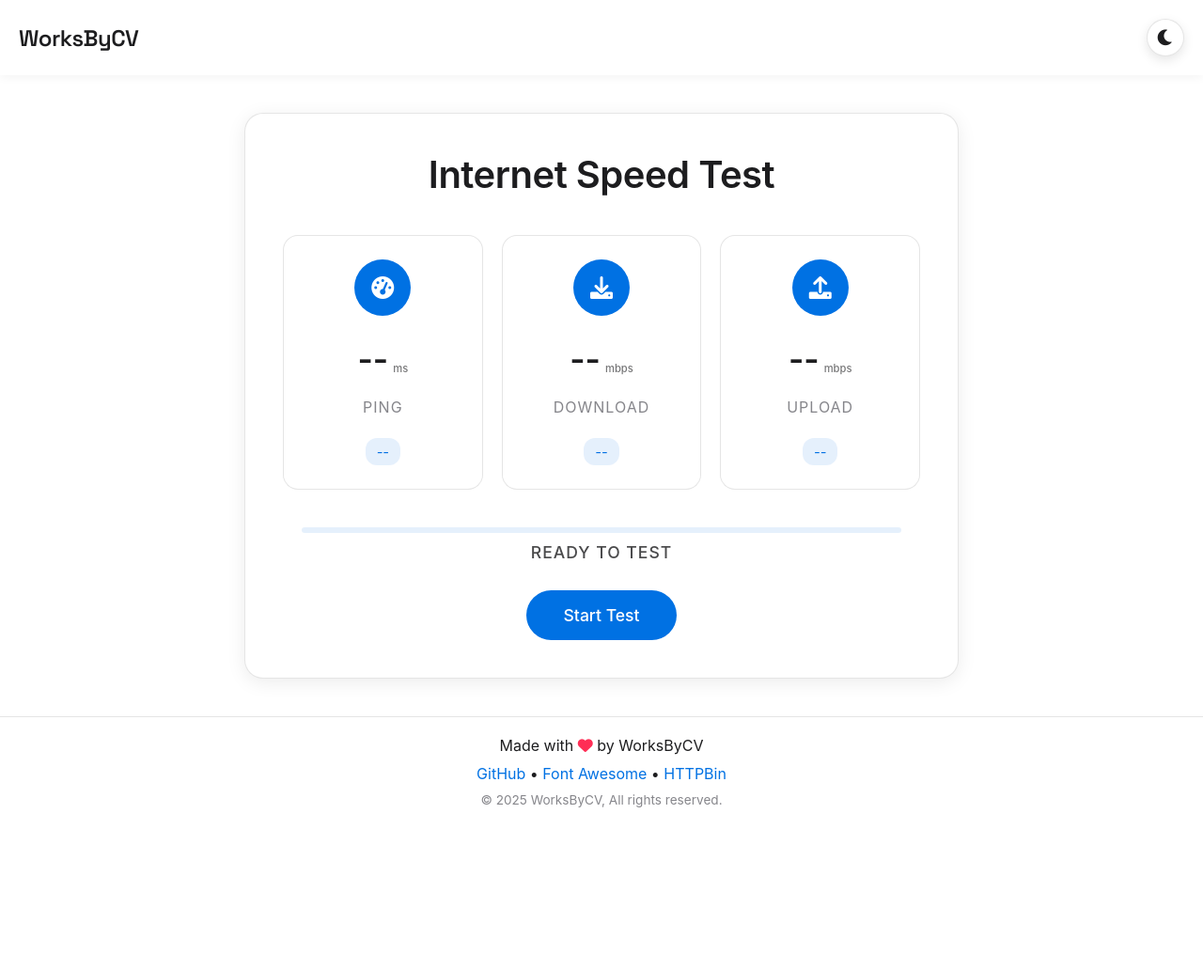
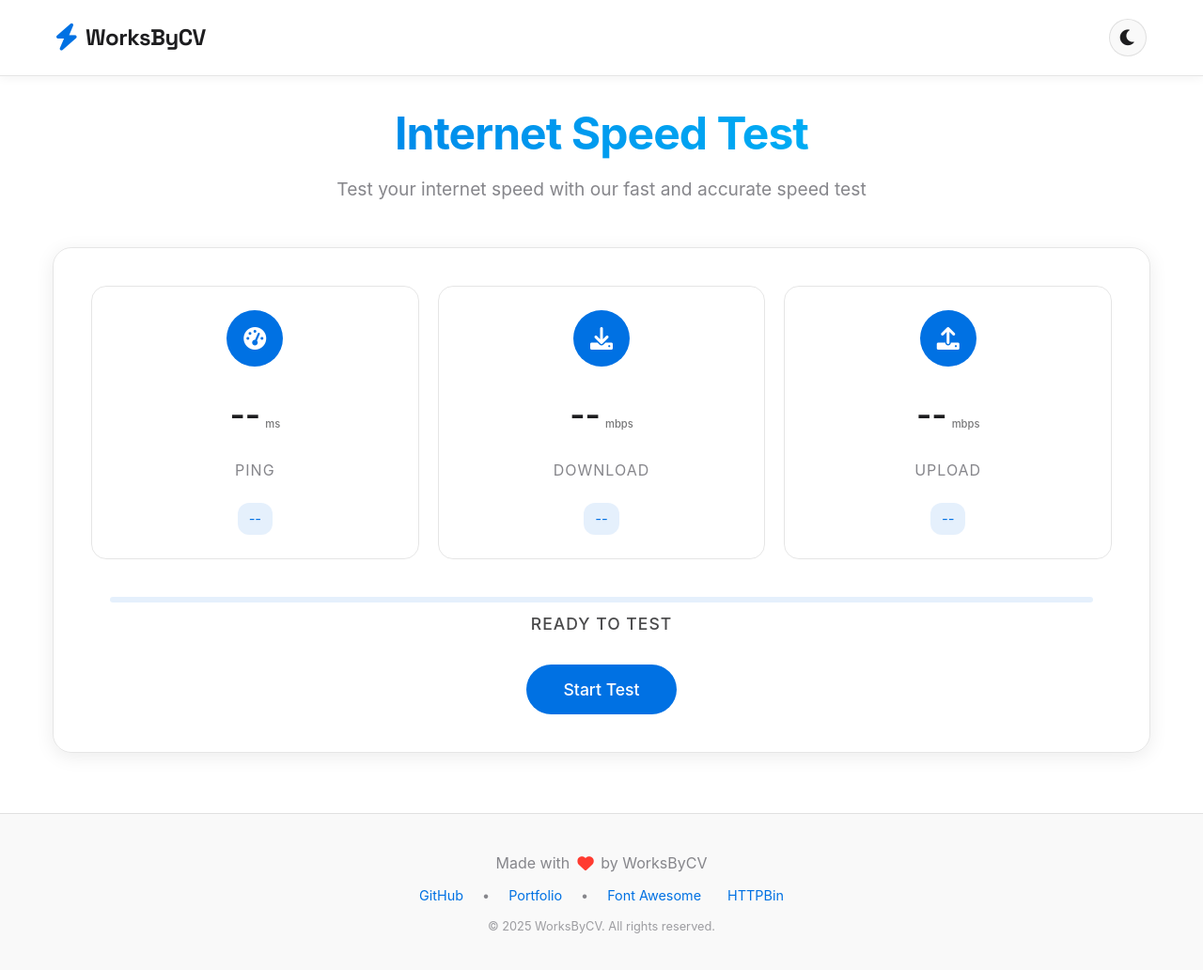
Before and after one commit to VedhanshReddy/speedcheckcv, a plain HTML site: page index.html in a window 1280 px wide. Shown: the whole page at 94% size. Before the commit the page ends 889 px from the top, so only its background shows below. Drawn offline with Linux system fonts and the light colour scheme; a web font is replaced by a local one.

Commit message:
Add files via upload

```diff
--- a/index.html
+++ b/index.html
@@ -10,15 +10,27 @@
 </head>
 <body>
     <header class="site-header">
-        <a href="https://worksbycv.com" class="header-logo">WorksByCV</a>
-        <div class="theme-toggle">
-            <i class="fas fa-moon"></i>
+        <div class="header-content">
+                        <a href="https://worksbycv.com" class="header-logo">
+                <i class="fas fa-bolt"></i>
+                WorksByCV
+            </a>
+            <button id="theme-toggle" class="theme-toggle" aria-label="Toggle theme">
+                <i class="fas fa-moon moon-icon"></i>
+                <i class="fas fa-sun sun-icon"></i>
+            </button>
         </div>
     </header>
 
+    <main class="container">
+        <div class="page-header">
+            <h1>Internet Speed Test</h1>
+            <p class="subtitle">Test your internet speed with our fast and accurate speed test</p>
+        </div>
+    </main>
+
     <div class="container">
         <div class="card">
-            <h1>Internet Speed Test</h1>
             <div class="speed-display">
                 <div class="speed-item">
                     <div class="speed-icon">
@@ -64,11 +76,13 @@
         <div class="footer-content">
             <p>Made with <i class="fas fa-heart"></i> by WorksByCV</p>
             <p class="credits">
-                <a href="https://github.com/VedhanshReddy/speedcheckcv" target="_blank">GitHub</a> •
-                <a href="https://fontawesome.com" target="_blank">Font Awesome</a> •
-                <a href="https://httpbin.org" target="_blank">HTTPBin</a>
+                <a href="https://github.com/VedhanshReddy" target="_blank" rel="noopener">GitHub</a> •
+                <a href="https://worksbycv.com" target="_blank" rel="noopener">Portfolio</a> •
+                <a href="https://fontawesome.com" target="_blank" rel="noopener">Font Awesome</a>
+                <a href="https://httpbin.org" target="_blank" rel="noopener">HTTPBin</a>
+
             </p>
-            <p class="small-text">© 2025 WorksByCV, All rights reserved.</p>
+            <p class="small-text">© 2025 WorksByCV. All rights reserved.</p>
         </div>
     </footer>
 
--- a/script.js
+++ b/script.js
@@ -1,29 +1,39 @@
 document.addEventListener('DOMContentLoaded', () => {
     const startButton = document.getElementById('startTest');
-    const downloadSpeed = document.getElementById('download-speed');
-    const uploadSpeed = document.getElementById('upload-speed');
-    const ping = document.getElementById('ping');
     const progressFill = document.querySelector('.progress-fill');
     const statusText = document.getElementById('status-text');
-    const themeToggle = document.querySelector('.theme-toggle');
+    const themeToggle = document.getElementById('theme-toggle');
+    const prefersDarkScheme = window.matchMedia('(prefers-color-scheme: dark)');
     const themeIcon = themeToggle.querySelector('i');
 
     // Theme handling
-    const savedTheme = localStorage.getItem('theme') || 'light';
-    document.documentElement.setAttribute('data-theme', savedTheme);
-    updateThemeIcon(savedTheme);
+    function initializeTheme() {
+        const savedTheme = localStorage.getItem('theme');
+        if (savedTheme) {
+            document.body.dataset.theme = savedTheme;
+        } else {
+            document.body.dataset.theme = prefersDarkScheme.matches ? 'dark' : 'light';
+        }
+    }
 
-    themeToggle.addEventListener('click', () => {
-        const currentTheme = document.documentElement.getAttribute('data-theme');
+    // Toggle theme
+    function toggleTheme() {
+        const currentTheme = document.body.dataset.theme;
         const newTheme = currentTheme === 'light' ? 'dark' : 'light';
-        document.documentElement.setAttribute('data-theme', newTheme);
+        document.body.dataset.theme = newTheme;
         localStorage.setItem('theme', newTheme);
-        updateThemeIcon(newTheme);
+    }
+
+    // Event listeners for theme
+    themeToggle.addEventListener('click', toggleTheme);
+    prefersDarkScheme.addEventListener('change', (e) => {
+        if (!localStorage.getItem('theme')) {
+            document.body.dataset.theme = e.matches ? 'dark' : 'light';
+        }
     });
 
-    function updateThemeIcon(theme) {
-        themeIcon.className = theme === 'light' ? 'fas fa-moon' : 'fas fa-sun';
-    }
+    // Initialize theme on load
+    initializeTheme();
 
     function getQualityIndicator(speed, type) {
         let quality = '';
--- a/styles.css
+++ b/styles.css
@@ -2,8 +2,9 @@
 @import url('https://fonts.googleapis.com/css2?family=Space+Grotesk:wght@500;600;700&display=swap');
 
 :root {
-    --bg-color: #ffffff;
-    --card-bg: #ffffff;
+    --primary-color: #0071e3;
+    --background: #ffffff;
+    --card-background: #ffffff;
     --text-color: #1d1d1f;
     --secondary-text: #86868b;
     --accent-color: #0071e3;
@@ -16,21 +17,35 @@
     --border-color: rgba(0, 0, 0, 0.1);
     --font-sans: 'SF Pro Display', -apple-system, BlinkMacSystemFont, sans-serif;
     --font-logo: 'Space Grotesk', sans-serif;
+    --hover-bg: rgba(0, 0, 0, 0.05);
+    --card-background: #f9f9f9;
+    --header-blur: rgba(255, 255, 255, 0.8);
+    --heart-color: #ff3b30;
+    --radius: 12px;
+    --header-height: 60px;
+
 }
 
 [data-theme="dark"] {
-    --bg-color: #000000;
-    --card-bg: #1c1c1e;
+    --primary-color: #0a84ff;
     --text-color: #ffffff;
     --secondary-text: #8e8e93;
+    --background: #1c1c1e;
+    --card-background: #1c1c1e;
+
     --accent-color: #0a84ff;
     --accent-hover: #0077ed;
     --card-shadow: 0 4px 20px rgba(0, 0, 0, 0.2);
     --progress-bg: rgba(10, 132, 255, 0.2);
     --header-bg: rgba(28, 28, 30, 0.8);
+    --header-blur: rgba(28, 28, 30, 0.8);
     --footer-bg: rgba(28, 28, 30, 0.8);
     --link-color: #0a84ff;
     --border-color: rgba(255, 255, 255, 0.1);
+
+    --button-hover: #0077ed;
+    --button-active: #006ad1;
+    --input-focus: #0a84ff;
 }
 
 * {
@@ -41,21 +56,26 @@
 }
 
 body {
-    min-height: 100vh;
-    background: var(--bg-color);
-    display: flex;
-    flex-direction: column;
-    align-items: center;
-    justify-content: space-between;
-    padding: 0;
+    font-family: var(--font-sans);
+    background-color: var(--background);
+    color: var(--text-color);
+    line-height: 1.5;
+    -webkit-font-smoothing: antialiased;
     transition: background-color 0.3s ease, color 0.3s ease;
+}
+
+.container {
+    max-width: 1200px;
+    margin: 0 auto;
+    padding: 0 1rem;
 }
 
 .site-header {
     width: 100%;
     padding: 20px;
-    background: var(--header-bg);
+    background: var(--header-blur);
     backdrop-filter: blur(10px);
+    -webkit-backdrop-filter: blur(10px);
     display: flex;
     justify-content: space-between;
     align-items: center;
@@ -63,49 +83,117 @@ body {
     top: 0;
     z-index: 100;
     box-shadow: 0 2px 10px rgba(0, 0, 0, 0.05);
+    border-bottom: 1px solid var(--border-color);
+}
+
+.header-content {
+    width: 100%;
+    max-width: 1200px;
+    margin: 0 auto;
+    display: flex;
+    justify-content: space-between;
+    align-items: center;
+    padding: 0 20px;
 }
 
 .header-logo {
     color: var(--text-color);
     font-size: 1.5rem;
-    font-weight: 600;
+    font-weight: 700;
     text-decoration: none;
     font-family: var(--font-logo);
     letter-spacing: -0.5px;
+    transition: all 0.3s ease;
+    display: flex;
+    align-items: center;
+    gap: 10px;
+}
+
+.header-logo:hover {
+    color: var(--primary-color);
+    transform: translateY(-1px);
+}
+
+.header-logo i {
+    font-size: 1.8rem;
+    color: var(--primary-color);
+}
+
+.page-header {
+    text-align: center;
+    margin-bottom: 3rem;
+    padding-top: 2rem;
+}
+
+
+h1 {
+    font-family: var(--font-sans);
+    font-size: 3rem;
+    font-weight: 700;
+    margin-bottom: 1rem;
+    background: linear-gradient(to right, var(--primary-color), #00c6fb);
+    -webkit-background-clip: text;
+    -webkit-text-fill-color: transparent;
+    line-height: 1.2;
+    letter-spacing: -0.02em;
+}
+
+.subtitle {
+    font-family: var(--font-sans);
+    color: var(--secondary-text);
+    font-size: 1.2rem;
+    max-width: 600px;
+    margin: 0 auto;
 }
 
 .theme-toggle {
+    background: var(--card-background);
+    border: 1px solid var(--border-color);
+    border-radius: 50%;
     width: 40px;
     height: 40px;
-    background: var(--card-bg);
-    border-radius: 50%;
+    cursor: pointer;
     display: flex;
     align-items: center;
     justify-content: center;
-    cursor: pointer;
-    box-shadow: 0 4px 12px rgba(0, 0, 0, 0.1);
     transition: all 0.3s ease;
-    border: 1px solid var(--border-color);
+    color: var(--text-color);
 }
 
 .theme-toggle:hover {
+    background: var(--hover-bg);
     transform: scale(1.1);
 }
 
-.theme-toggle i {
-    color: var(--text-color);
-    font-size: 1.2rem;
+.theme-toggle:active {
+    transform: scale(0.95);
 }
 
-.container {
-    width: 100%;
-    max-width: 800px;
-    margin: 40px auto;
-    padding: 0 20px;
-    flex: 1;
-    display: flex;
-    align-items: center;
+.theme-toggle i {
+    font-size: 1.2rem;
+    transition: transform 0.3s ease;
 }
+
+.theme-toggle .moon-icon {
+    display: none;
+}
+
+[data-theme="light"] .sun-icon {
+    display: none;
+}
+
+[data-theme="light"] .moon-icon {
+    display: block;
+}
+
+[data-theme="dark"] .sun-icon {
+    display: block;
+}
+
+[data-theme="dark"] .moon-icon {
+    display: none;
+}
+
 
 .card {
     background: var(--card-bg);
@@ -118,14 +206,25 @@ body {
     border: 1px solid var(--border-color);
 }
 
-h1 {
-    font-family: var(--font-sans);
-    font-size: 2.5rem;
-    font-weight: 600;
-    color: var(--text-color);
-    margin-bottom: 40px;
-    letter-spacing: -0.5px;
+.card:hover {
+    transform: translateY(-2px);
+    box-shadow: 0 6px 24px rgba(0, 0, 0, 0.15);
 }
+
+.button {
+    padding: 0.75rem 1.5rem;
+    border-radius: var(--radius);
+    font-size: 1rem;
+    font-weight: 500;
+    border: none;
+    cursor: pointer;
+    transition: all 0.2s ease;
+    display: inline-flex;
+    align-items: center;
+    justify-content: center;
+    gap: 0.5rem;
+}
+
 
 .speed-display {
     display: grid;
@@ -339,50 +438,94 @@ h1 {
 }
 
 .site-footer {
-    width: 100%;
-    padding: 20px;
-    background: var(--footer-bg);
+    margin-top: 4rem;
+    padding: 2rem 0;
+    background: var(--card-background);
+    border-top: 1px solid var(--border-color);
     backdrop-filter: blur(10px);
-    display: flex;
-    justify-content: center;
-    text-align: center;
-    border-top: 1px solid var(--border-color);
+    -webkit-backdrop-filter: blur(10px);
+    transition: background-color 0.3s ease, border-color 0.3s ease;
 }
 
 .footer-content {
-    max-width: 600px;
-    width: 100%;
+    max-width: 800px;
+    margin: 0 auto;
+    padding: 0 1.5rem;
+    text-align: center;
+    color: var(--secondary-text);
 }
 
 .footer-content p {
-    font-family: var(--font-sans);
-    font-size: 1rem;
-    color: var(--text-color);
-    margin-bottom: 10px;
-}
-
-.footer-content .credits {
-    margin-top: 10px;
+    margin: 0.5rem 0;
 }
 
 .footer-content .fa-heart {
-    color: #ff2d55;
+    color: var(--heart-color);
+    margin: 0 0.25rem;
+    animation: heartbeat 1.5s ease infinite;
 }
 
-.footer-content .small-text {
-    font-family: var(--font-sans);
-    font-size: 0.85rem;
-    color: var(--secondary-text);
+@keyframes heartbeat {
+    0%, 100% { transform: scale(1); }
+    50% { transform: scale(1.1); }
 }
 
-.footer-content a {
-    color: var(--link-color);
-    text-decoration: none;
-    transition: all 0.3s ease;
+.credits {
+    margin: 1rem 0;
+    font-size: 0.9rem;
+    display: flex;
+    align-items: center;
+    justify-content: center;
+    gap: 0.75rem;
+    flex-wrap: wrap;
 }
 
-.footer-content a:hover {
-    text-decoration: underline;
+.credits a {
+    color: var(--primary-color);
+    text-decoration: none;
+    transition: all 0.2s ease;
+    padding: 0.25rem 0.5rem;
+    border-radius: var(--radius);
+    position: relative;
+}
+
+.credits a:hover {
+    background: var(--hover-bg);
+    color: var(--text-color);
+}
+
+.credits a:active {
+    transform: scale(0.95);
+}
+
+.small-text {
+    font-size: 0.8rem;
+    opacity: 0.8;
+    margin-top: 1.5rem;
+}
+
+@media (max-width: 480px) {
+    .site-footer {
+        margin-top: 3rem;
+        padding: 1.5rem 0;
+    }
+
+    .credits {
+        flex-direction: column;
+        gap: 0.5rem;
+    }
+
+    .credits a {
+        padding: 0.5rem 1rem;
+        width: 100%;
+        text-align: center;
+        background: var(--card-background);
+        border: 1px solid var(--border-color);
+    }
+
+    .credits a:hover {
+        background: var(--hover-bg);
+    }
 }
 
 @media (max-width: 768px) {
@@ -481,3 +624,9 @@ h1 {
         font-size: 1rem;
     }
 }
+
+footer {
+    text-align: center;
+    margin-top: 3rem;
+    color: var(--secondary-text);
+}
```
